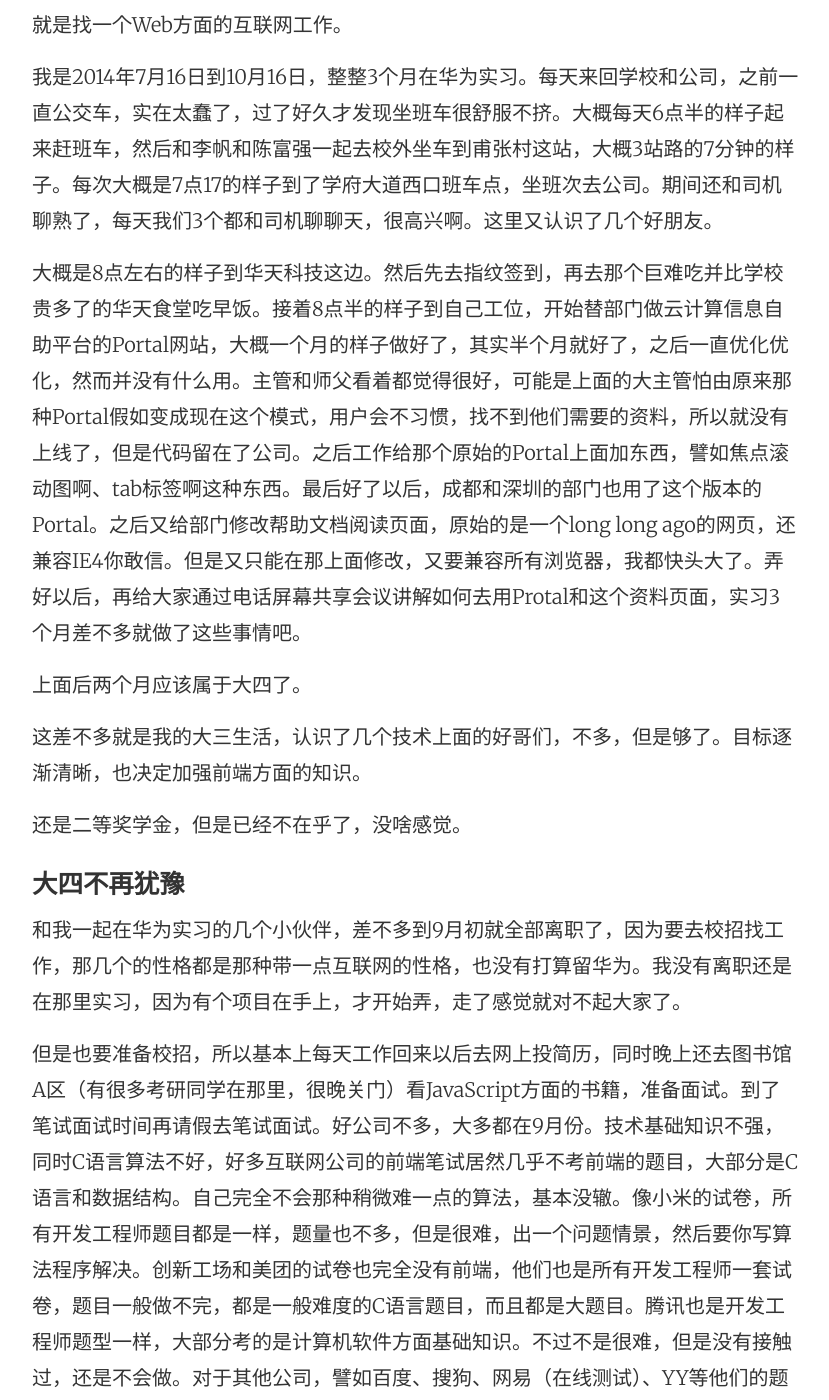
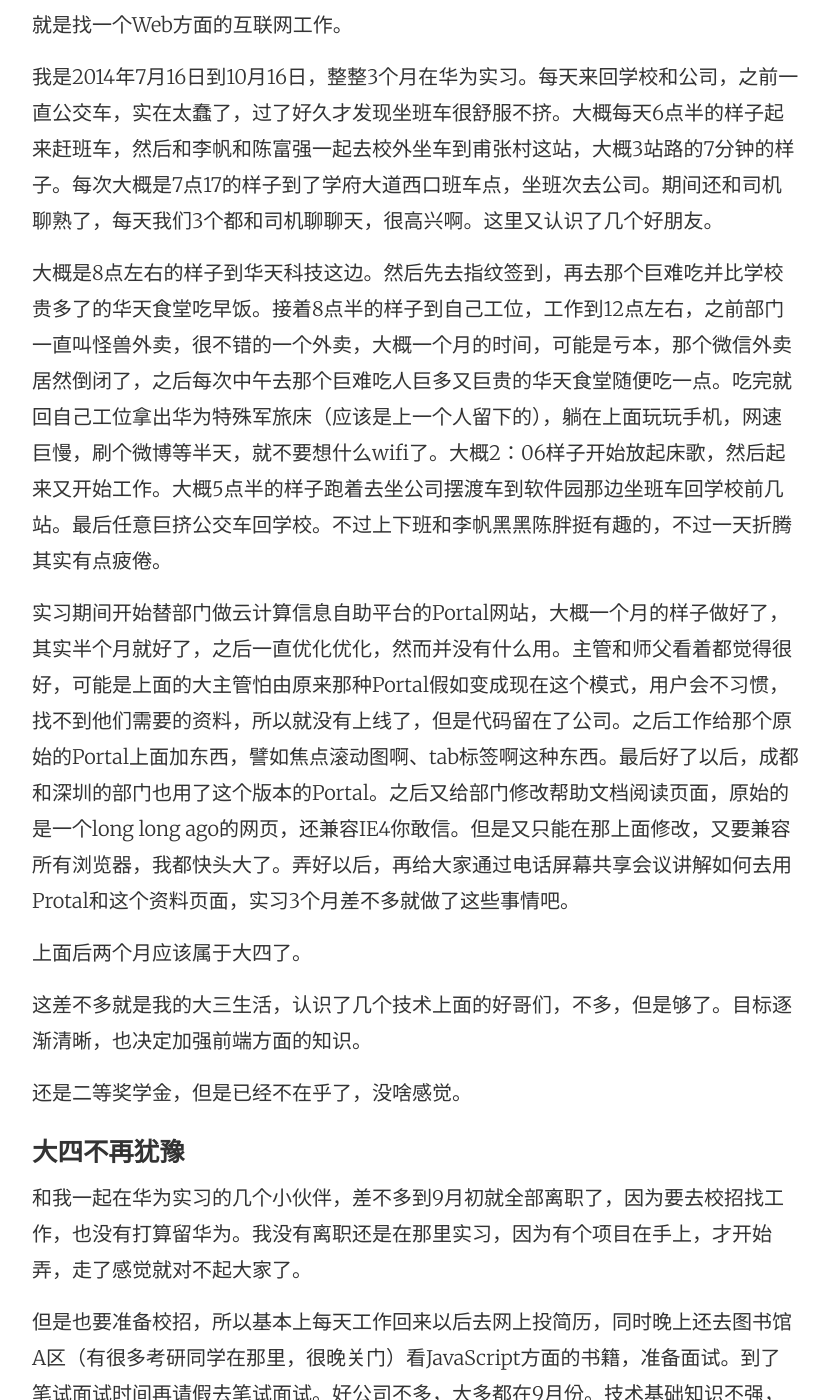
Before and after one commit to tw93/tw93.github.io, a Jekyll site: the page built from _posts/2015-05-18-About-My-College-And-Alibaba.md, in a window 1280 px wide and 1400 px high, scrolled down 13469 px. Shown: the whole window, without its empty margins (224-1053 px from the left). Built offline with Jekyll 4.4.1, drawn with Linux system fonts in a browser that asks for light colours; comment, search, counter and statistics services are not loaded; some of the changed text lies outside the part shown.

Commit message:
add about huawei work

```diff
--- a/_posts/2015-05-18-About-My-College-And-Alibaba.md
+++ b/_posts/2015-05-18-About-My-College-And-Alibaba.md
@@ -169,7 +169,9 @@ categories: 我的生活
 
 我是2014年7月16日到10月16日，整整3个月在华为实习。每天来回学校和公司，之前一直公交车，实在太蠢了，过了好久才发现坐班车很舒服不挤。大概每天6点半的样子起来赶班车，然后和李帆和陈富强一起去校外坐车到甫张村这站，大概3站路的7分钟的样子。每次大概是7点17的样子到了学府大道西口班车点，坐班次去公司。期间还和司机聊熟了，每天我们3个都和司机聊聊天，很高兴啊。这里又认识了几个好朋友。
 
-大概是8点左右的样子到华天科技这边。然后先去指纹签到，再去那个巨难吃并比学校贵多了的华天食堂吃早饭。接着8点半的样子到自己工位，开始替部门做云计算信息自助平台的Portal网站，大概一个月的样子做好了，其实半个月就好了，之后一直优化优化，然而并没有什么用。主管和师父看着都觉得很好，可能是上面的大主管怕由原来那种Portal假如变成现在这个模式，用户会不习惯，找不到他们需要的资料，所以就没有上线了，但是代码留在了公司。之后工作给那个原始的Portal上面加东西，譬如焦点滚动图啊、tab标签啊这种东西。最后好了以后，成都和深圳的部门也用了这个版本的Portal。之后又给部门修改帮助文档阅读页面，原始的是一个long long ago的网页，还兼容IE4你敢信。但是又只能在那上面修改，又要兼容所有浏览器，我都快头大了。弄好以后，再给大家通过电话屏幕共享会议讲解如何去用Protal和这个资料页面，实习3个月差不多就做了这些事情吧。
+大概是8点左右的样子到华天科技这边。然后先去指纹签到，再去那个巨难吃并比学校贵多了的华天食堂吃早饭。接着8点半的样子到自己工位，工作到12点左右，之前部门一直叫怪兽外卖，很不错的一个外卖，大概一个月的时间，可能是亏本，那个微信外卖居然倒闭了，之后每次中午去那个巨难吃人巨多又巨贵的华天食堂随便吃一点。吃完就回自己工位拿出华为特殊军旅床（应该是上一个人留下的），躺在上面玩玩手机，网速巨慢，刷个微博等半天，就不要想什么wifi了。大概2：06样子开始放起床歌，然后起来又开始工作。大概5点半的样子跑着去坐公司摆渡车到软件园那边坐班车回学校前几站。最后任意巨挤公交车回学校。不过上下班和李帆黑黑陈胖挺有趣的，不过一天折腾其实有点疲倦。
+
+实习期间开始替部门做云计算信息自助平台的Portal网站，大概一个月的样子做好了，其实半个月就好了，之后一直优化优化，然而并没有什么用。主管和师父看着都觉得很好，可能是上面的大主管怕由原来那种Portal假如变成现在这个模式，用户会不习惯，找不到他们需要的资料，所以就没有上线了，但是代码留在了公司。之后工作给那个原始的Portal上面加东西，譬如焦点滚动图啊、tab标签啊这种东西。最后好了以后，成都和深圳的部门也用了这个版本的Portal。之后又给部门修改帮助文档阅读页面，原始的是一个long long ago的网页，还兼容IE4你敢信。但是又只能在那上面修改，又要兼容所有浏览器，我都快头大了。弄好以后，再给大家通过电话屏幕共享会议讲解如何去用Protal和这个资料页面，实习3个月差不多就做了这些事情吧。
 
 上面后两个月应该属于大四了。
 
@@ -179,7 +181,7 @@ categories: 我的生活
 
 ####大四不再犹豫
 
-和我一起在华为实习的几个小伙伴，差不多到9月初就全部离职了，因为要去校招找工作，那几个的性格都是那种带一点互联网的性格，也没有打算留华为。我没有离职还是在那里实习，因为有个项目在手上，才开始弄，走了感觉就对不起大家了。
+和我一起在华为实习的几个小伙伴，差不多到9月初就全部离职了，因为要去校招找工作，也没有打算留华为。我没有离职还是在那里实习，因为有个项目在手上，才开始弄，走了感觉就对不起大家了。
 
 但是也要准备校招，所以基本上每天工作回来以后去网上投简历，同时晚上还去图书馆A区（有很多考研同学在那里，很晚关门）看JavaScript方面的书籍，准备面试。到了笔试面试时间再请假去笔试面试。好公司不多，大多都在9月份。技术基础知识不强，同时C语言算法不好，好多互联网公司的前端笔试居然几乎不考前端的题目，大部分是C语言和数据结构。自己完全不会那种稍微难一点的算法，基本没辙。像小米的试卷，所有开发工程师题目都是一样，题量也不多，但是很难，出一个问题情景，然后要你写算法程序解决。创新工场和美团的试卷也完全没有前端，他们也是所有开发工程师一套试卷，题目一般做不完，都是一般难度的C语言题目，而且都是大题目。腾讯也是开发工程师题型一样，大部分考的是计算机软件方面基础知识。不过不是很难，但是没有接触过，还是不会做。对于其他公司，譬如百度、搜狗、网易（在线测试）、YY等他们的题目还是很人性化的，是前端就考的前端相关的。
 
@@ -211,4 +213,4 @@ categories: 我的生活
 
 我觉得将儿时热爱变成工作就像把少年至爱变成老婆一样满足。
 
-<small>这篇文章放在Github Pages，国内搜索引擎基本上爬不到此内容，身边熟人也不知道此博客，所以就当作给陌生的你讲一个我的故事吧。</small>
+<small>这篇文章放在Github Pages上面，国内搜索引擎基本上爬不到此内容，所以就当作给陌生的你讲一个我的故事吧。</small>
```
